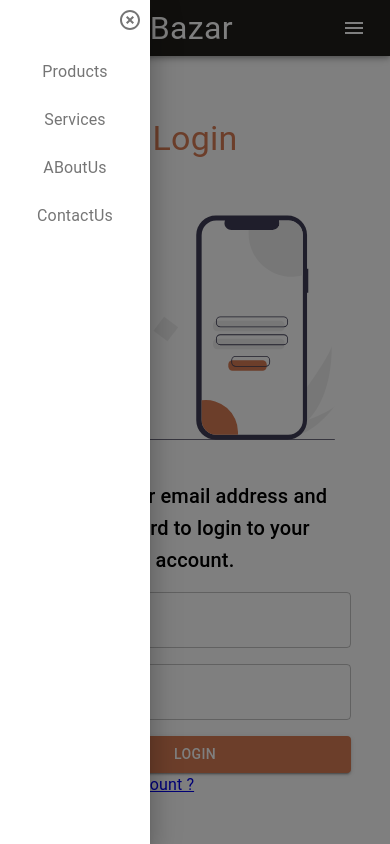
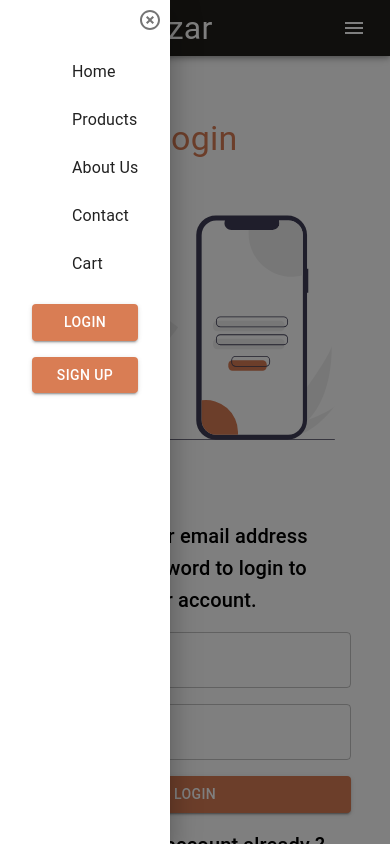
Before and after one commit to Pooja9783/shop-bazar, a React (Create React App) app: page /login in a window 390 px wide. Both pictures are taken after a click on the button 354 px from the left and 28 px from the top of the page. Shown: the top 844 px of the page. Built offline with nearby package versions, Linux system fonts and the light colour scheme.

Commit message:
Fixed Responsiveness

```diff
--- a/src/App.js
+++ b/src/App.js
@@ -10,6 +10,7 @@ import Signup from "./pages/Signup/Signup";
 import AboutUs from "./pages/AboutUs/AboutUs";
 import Contacts from "./pages/Contacts/Contacts";
 import Cart from "./pages/Cart/Cart";
+import Checkout from "./pages/Checkout/Checkout";
 import PrivateRoutes from "./privateRoutes/privateRoutes";
 function App() {
   return (
@@ -29,6 +30,7 @@ function App() {
           <Route path="/product-details/:id" element={<ProductDetails />} />
           <Route path="/about-us" element={<AboutUs />} />
           <Route path="/contacts" element={<Contacts />} />
+          <Route path="/checkout" element={<Checkout />} />
 
 
         </Routes>
--- a/src/components/Navbar/Drawer.jsx
+++ b/src/components/Navbar/Drawer.jsx
@@ -1,5 +1,5 @@
 import React, { useState } from "react";
-
+import { Link, useNavigate } from "react-router-dom";
 import {
   Drawer,
   IconButton,
@@ -7,43 +7,130 @@ import {
   ListItemButton,
   ListItemIcon,
   ListItemText,
+  Grid,
+  Button,
+  Box,
 } from "@mui/material";
 import MenuIcon from "@mui/icons-material/Menu";
 import HighlightOffIcon from "@mui/icons-material/HighlightOff";
 
-const pages = ["Products", "Services", "ABoutUs", "ContactUs"];
+const pages = [
+  { name: "Home", link: "/" },
+  { name: "Products", link: "/products" },
+  { name: "About Us", link: "/about-us" },
+  { name: "Contact", link: "/contacts" },
+  { name: "Cart", link: "/cart" },
+];
 
 const DrawerComp = () => {
   const [openDrawer, setOpenDrawer] = useState(false);
+  const navigate = useNavigate();
+  let userData = JSON.parse(localStorage.getItem("isLoggedIn"));
 
+  const handleDrawerToggle = () => {
+    setOpenDrawer(!openDrawer);
+  };
+
+  const handleLogout = () => {
+    localStorage.removeItem("isLoggedIn");
+    navigate("/login");
+  };
 
   return (
     <React.Fragment>
       <Drawer
         anchor="left"
         open={openDrawer}
-        onClose={() => setOpenDrawer(false)}
+        onClose={handleDrawerToggle}
         textAlign="center"
       >
-        <IconButton
-          sx={{ marginLeft: "auto" }}
-          onClick={() => setOpenDrawer(!openDrawer)}
-        >
+        <IconButton sx={{ marginLeft: "auto" }} onClick={handleDrawerToggle}>
           <HighlightOffIcon />
         </IconButton>
-        <List sx={{ width: "150px" }}>
+
+        <List
+          sx={{
+            width: "170px",
+            height: "auto",
+            justifyContent: "center",
+            alignItems: "center",
+          }}
+        >
           {pages.map((page, index) => (
-            <ListItemButton key={index}>
-              <ListItemIcon sx={{ margin: "auto" }}>
-                <ListItemText bgcolor="red">{page}</ListItemText>
+            <ListItemButton
+              key={index}
+              component={Link}
+              to={page.link}
+              onClick={handleDrawerToggle}
+            >
+              <ListItemIcon>
               </ListItemIcon>
+              <ListItemText primary={page.name} />
             </ListItemButton>
           ))}
         </List>
+
+        {userData?.email ? (
+          <>
+            <Box
+              sx={{
+                display: "grid",
+                placeItems: "center",
+              }}
+              width="250px"
+            >
+              <Box sx={{ p: 1, mb: 2 }}>
+                <Button
+                  variant="contained"
+                  sx={{
+                    bgcolor: "#D97D54",
+                    "&:hover": { bgcolor: "#D97D54" },
+                  }}
+                  onClick={handleLogout}
+                  fullWidth
+                >
+                  Log Out
+                </Button>
+              </Box>
+            </Box>
+          </>
+        ) : (
+          <>
+            <Grid item xs={12} my={1} mx={4}>
+              <Button
+                type="submit"
+                variant="contained"
+                sx={{
+                  bgcolor: "#D97D54",
+                  "&:hover": { bgcolor: "#D97D54" },
+                }}
+                onClick={() => navigate("/login")}
+                fullWidth
+              >
+                Login
+              </Button>
+            </Grid>
+            <Grid item xs={12} my={1} mx={4}>
+              <Button
+                type="submit"
+                variant="contained"
+                fullWidth
+                sx={{
+                  bgcolor: "#D97D54",
+                  "&:hover": { bgcolor: "#D97D54" },
+                }}
+                onClick={() => navigate("/sign-up")}
+              >
+                Sign Up
+              </Button>
+            </Grid>
+          </>
+        )}
       </Drawer>
+
       <IconButton
         sx={{ color: "white", marginLeft: "auto" }}
-        onClick={() => setOpenDrawer(!openDrawer)}
+        onClick={handleDrawerToggle}
       >
         <MenuIcon color="white" />
       </IconButton>
--- a/src/components/Navbar/Navbar.jsx
+++ b/src/components/Navbar/Navbar.jsx
@@ -15,6 +15,7 @@ import {
   Popover,
   Avatar,
   Divider,
+  Grid,
 } from "@mui/material";
 import StorefrontIcon from "@mui/icons-material/Storefront";
 import { styled } from "@mui/material/styles";
@@ -56,8 +57,8 @@ const Navbar = () => {
 
   const handleLogout = () => {
     localStorage.removeItem("isLoggedIn");
-    navigate("/login")
-  }
+    navigate("/login");
+  };
 
   const open = Boolean(anchorEl);
   const id = open ? "simple-popover" : undefined;
@@ -70,11 +71,30 @@ const Navbar = () => {
             sx={{ transform: "scale(2)" }}
             onClick={() => navigate("/home")}
           />
+
           {isMatch ? (
             <>
-              <Typography sx={{ fontSize: "2rem", paddingLeft: "10%" }}>
-                ShopBazar
-              </Typography>
+              <Grid
+                container
+                alignItems="center"
+                justifyContent="space-between"
+              >
+                <Grid item>
+                  <Typography sx={{ fontSize: "2rem", paddingLeft: "10%" }}>
+                    ShopBazar
+                  </Typography>
+                </Grid>
+                {userData && (
+                  <Grid item>
+                    <NameAvatar
+                      color={color}
+                      alt={userData.email}
+                      src="/broken-image.jpg"
+                      onClick={handleClick}
+                    />
+                  </Grid>
+                )}
+              </Grid>
               <DrawerComp />
             </>
           ) : (
@@ -91,10 +111,9 @@ const Navbar = () => {
                 onChange={(e, value) => setValue(value)}
               >
                 <Tab label="Home" onClick={() => navigate("/home")} />
-
                 <Tab label="Products" onClick={() => navigate("/products")} />
                 <Tab label="About Us" onClick={() => navigate("/about-us")} />
-                <Tab label="Contact" onClick={() => navigate("/contacts")} />
+                <Tab label="Contact Us" onClick={() => navigate("/contacts")} />
                 <Tab label="Cart" onClick={() => navigate("/cart")} />
                 <Box
                   sx={{
@@ -142,7 +161,7 @@ const Navbar = () => {
                         display: "grid",
                         placeItems: "center",
                       }}
-                      width='250px'
+                      width="250px"
                     >
                       <Box p={2}>
                         <NameAvatar
--- a/src/components/SubTotal/SubTotal.jsx
+++ b/src/components/SubTotal/SubTotal.jsx
@@ -40,11 +40,11 @@ export default function SubTotal({ subtotalItemCount, subtotalPrice }) {
         "https://encrypted-tbn0.gstatic.com/images?q=tbn:ANd9GcSi5XNpezkeqEeF-qKZcC9MLpXkaPrHkE7jEQ&usqp=CAU",
 
       handler: function (response) {
+        navigate("/checkout");
         dispatch(clearCart());
+        alert("Payment Successful!");
         alert(response.razorpay_payment_id);
-        alert("Payment Successful!");
 
-        navigate("/home");
       },
 
       prefill: {
--- a/src/pages/Checkout/Checkout.jsx
+++ b/src/pages/Checkout/Checkout.jsx
@@ -1,10 +1,15 @@
 import React from 'react'
-import { Grid, Button } from '@mui/material'
+import { Grid, Button, Typography } from '@mui/material';
+import {  Link } from "react-router-dom";
+
 export default function Checkout() {
   return (
     <>
-    <Grid>
-      <Button variant='contained'>Checkout</Button>
+    <Grid mt={20} height="60vh">
+      <Typography variant='h3'>Thank you for shopping...</Typography>
+      <Link to='/products'>
+      <Typography my={5} variant='h5'>Continue for shopping</Typography>
+      </Link>
       </Grid>
     </>
   )
--- a/src/pages/Home/Home.jsx
+++ b/src/pages/Home/Home.jsx
@@ -102,7 +102,7 @@ export default function Home() {
           Products
         </Typography>
       </Box>
-      <Box p={5}>
+      <Box >
         <Carousel responsive={responsive}>{setData}</Carousel>
       </Box>
     </>
--- a/src/pages/Login/Login.jsx
+++ b/src/pages/Login/Login.jsx
@@ -5,6 +5,7 @@ import {
   TextField,
   Button,
   ImageListItem,
+  Box
 } from "@mui/material";
 import { useNavigate, Link } from "react-router-dom";
 
@@ -62,19 +63,14 @@ function Login() {
           item
           xs={12}
           md={6}
-          sx={{
-            ml: {
-              sx: 0,
-              md: 10,
-            },
-          }}
+         mt={5}
         >
-          <Typography variant="h6" gutterBottom>
+          <Typography variant="h6" px={4} gutterBottom>
             Enter your email address and password to login to your account.
           </Typography>
 
           <form style={{ marginTop: theme.spacing(2) }} onSubmit={handleSubmit}>
-            <Grid container spacing={2}>
+            <Grid container spacing={2} sx={{px:{xs:0, md:4}}}>
               <Grid item xs={12}>
                 <TextField
                   label="Email"
@@ -111,9 +107,11 @@ function Login() {
                   Login
                 </Button>
               </Grid>
-              <Link to="/sign-up">
-                <Typography>Don't have an account ?</Typography>
+              <Box sx={{ textAlign:"center"}}>
+              <Link to="/sign-up" style={{color:"black"}}>
+                <Typography variant="h6" m={2} color='black' >Don't have an account already ?</Typography>
               </Link>
+              </Box>
             </Grid>
           </form>
         </Grid>
--- a/src/pages/Products/Products.jsx
+++ b/src/pages/Products/Products.jsx
@@ -125,7 +125,7 @@ export default function Products() {
         </Box>
 
         <Box display="flex" justifyContent="space-around">
-          <Box ml={15}>
+          <Box sx={{ml:{xs:5, md:15}}}>
             <Grid container spacing={2}>
               {sortedProducts?.slice(startIndex, endIndex)?.map((element) => {
                 return (
```
Also changed, not shown: src/pages/Cart/Cart.jsx (+16 -0 lines), src/pages/ProductDetails/ProductDetails.jsx (+6 -6 lines), src/pages/Signup/Signup.jsx (+11 -11 lines).
